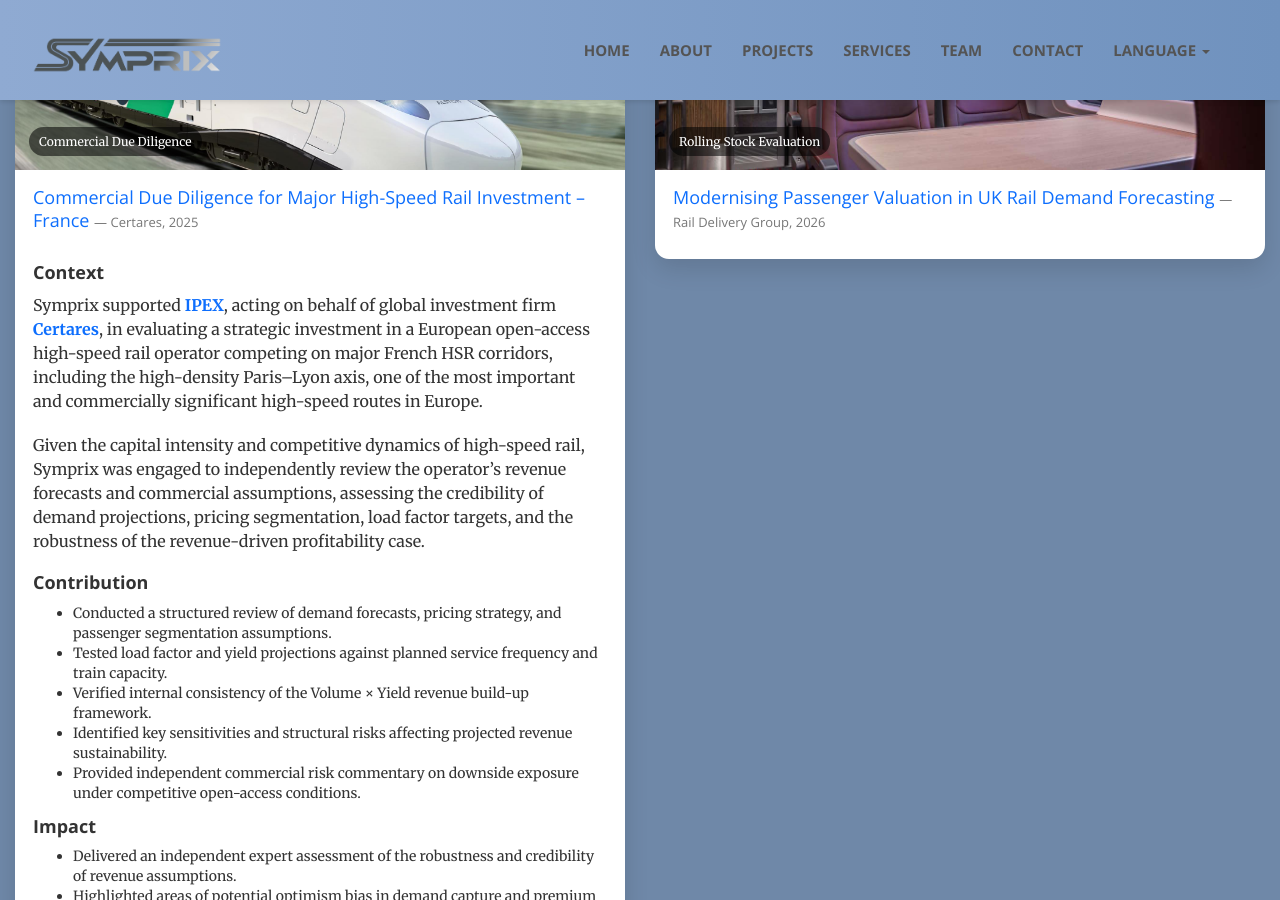
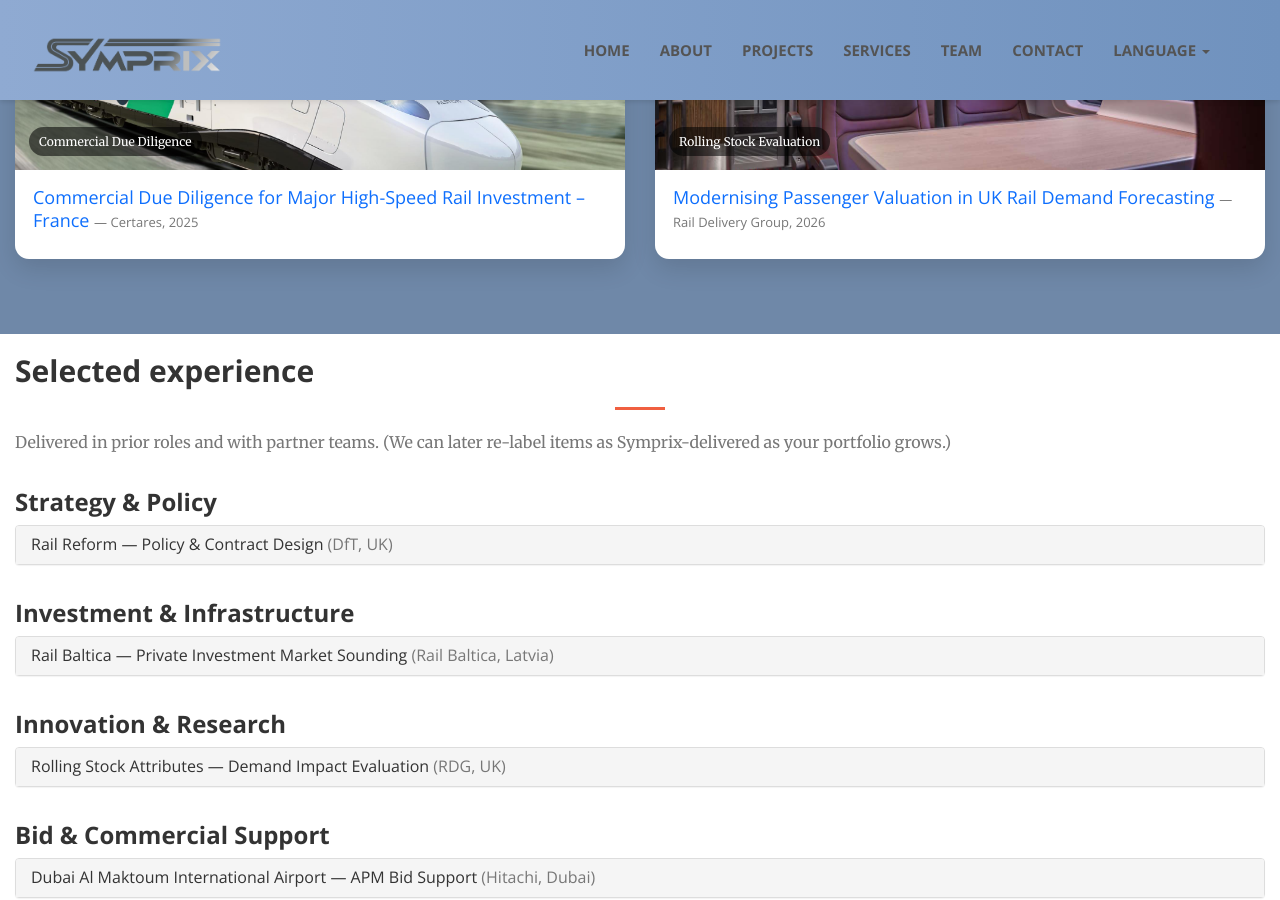
Before and after one commit to CD-Symprix/symprix, a Jekyll site: the page projects.html, which Jekyll copies as it is, in a window 1280 px wide and 900 px high, scrolled down 871 px. Built offline with Jekyll 4.4.1, drawn with Linux system fonts in a browser that asks for light colours; some of the changed text lies outside the part shown.

Commit message:
Update projects.html

```diff
--- a/projects.html
+++ b/projects.html
@@ -308,7 +308,7 @@
                     </a>
                   </h3>
 
-                  <div id="feat1body" class="collapse in fp-collapse" role="tabpanel" aria-labelledby="feat1">
+                  <div id="feat1body" class="collapse fp-collapse" role="tabpanel" aria-labelledby="feat1">
                     <h4><b>Context</b></h4>
                     <p>
                       Symprix supported <strong><a href="https://www.ipexconsulting.com/" target="_blank" rel="noopener">IPEX</a></strong>,
```
Also changed, not shown: other parts of projects.html (+1 -1 lines).
